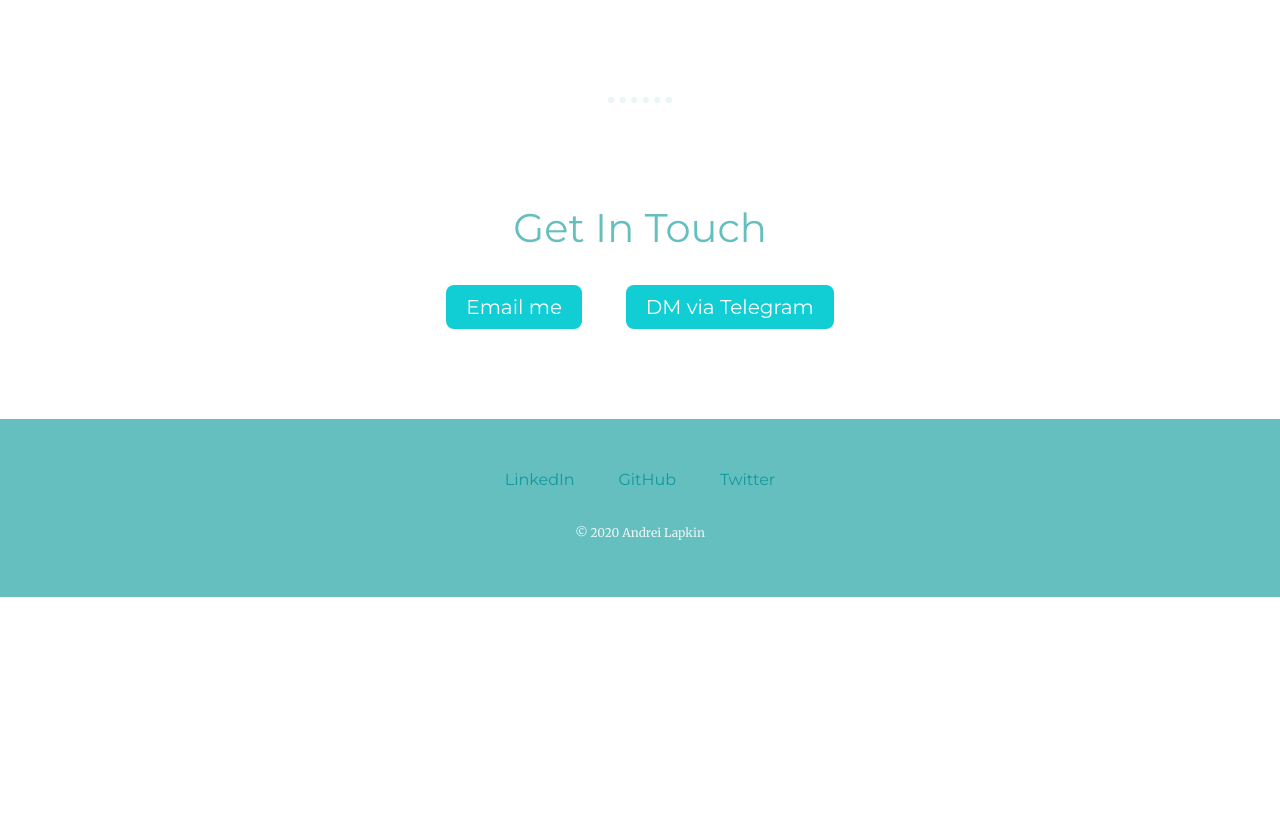
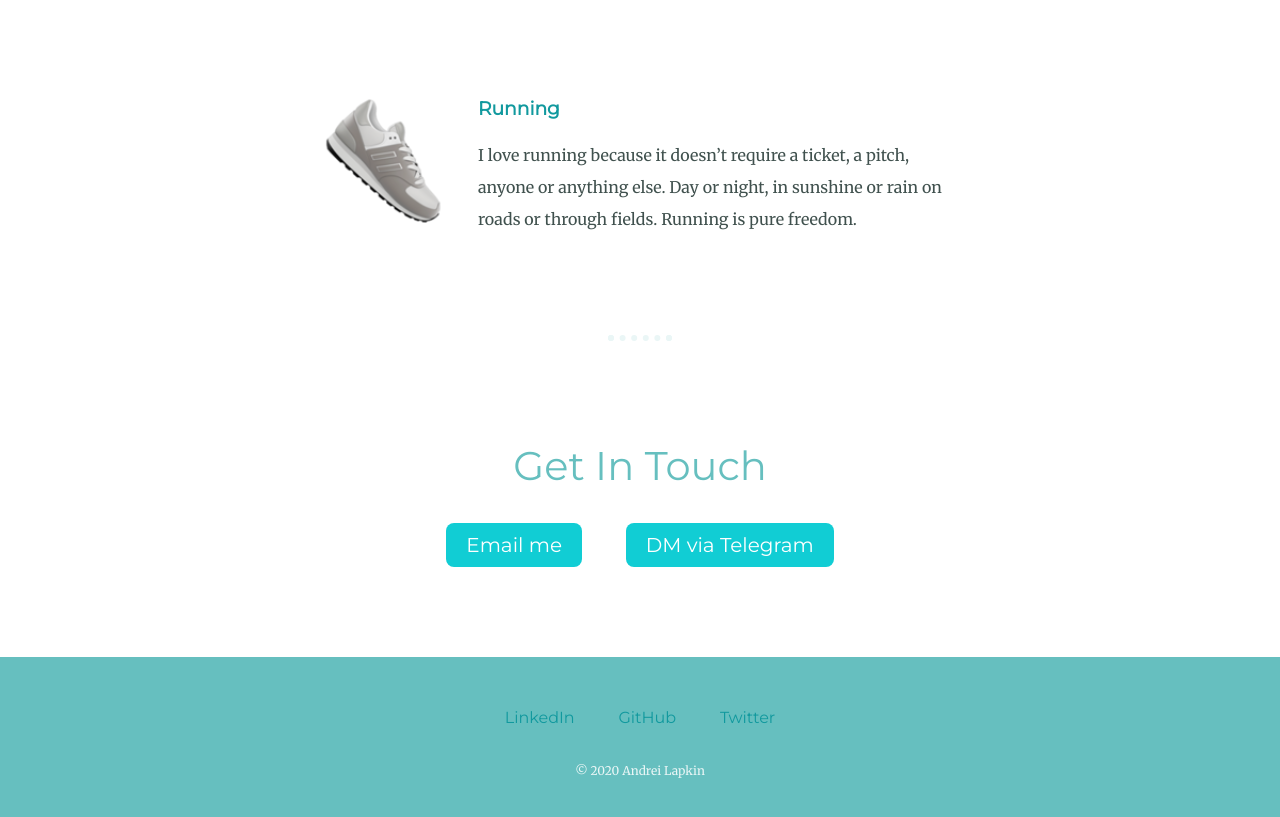
Before and after one commit to drontmapik/drontmapik.github.io, a plain HTML site: page index.html in a window 1280 px wide. Shown: the part 1203-2020 px from the top of the page. Before the commit the page ends 1800 px from the top, so only its background shows below. Drawn offline with Linux system fonts and the light colour scheme.

Commit message:
chore: add running section

```diff
--- a/css/styles.css
+++ b/css/styles.css
@@ -112,6 +112,12 @@ a:hover {
   margin-left: 30px;
 }
 
+.sneakers-img {
+  width: 20%;
+  float: left;
+  margin-right: 30px;
+}
+
 .btn {
   background: #11cdd4;
   border-radius: 8px;
--- a/index.html
+++ b/index.html
@@ -28,6 +28,11 @@
         <h3>DevOps & SRE & Development</h3>
         <p>I started my career as an Information Security Officer and moved to Systems Administration. After a long period of doing typical SysOps activities I discovered DevOps and fell in love with it. </p>
       </div>
+      <div class="skill-row">
+        <img class="sneakers-img" src="images/sneakers.png" alt="sneakers-img">
+        <h3>Running</h3>
+        <p>I love running because it doesn’t require a ticket, a pitch, anyone or anything else. Day or night, in sunshine or rain on roads or through fields. Running is pure freedom.</p>
+      </div>
     </div>
     <hr>
     <div class="contact-me">
```
Also changed, not shown: images/sneakers.png (added).
